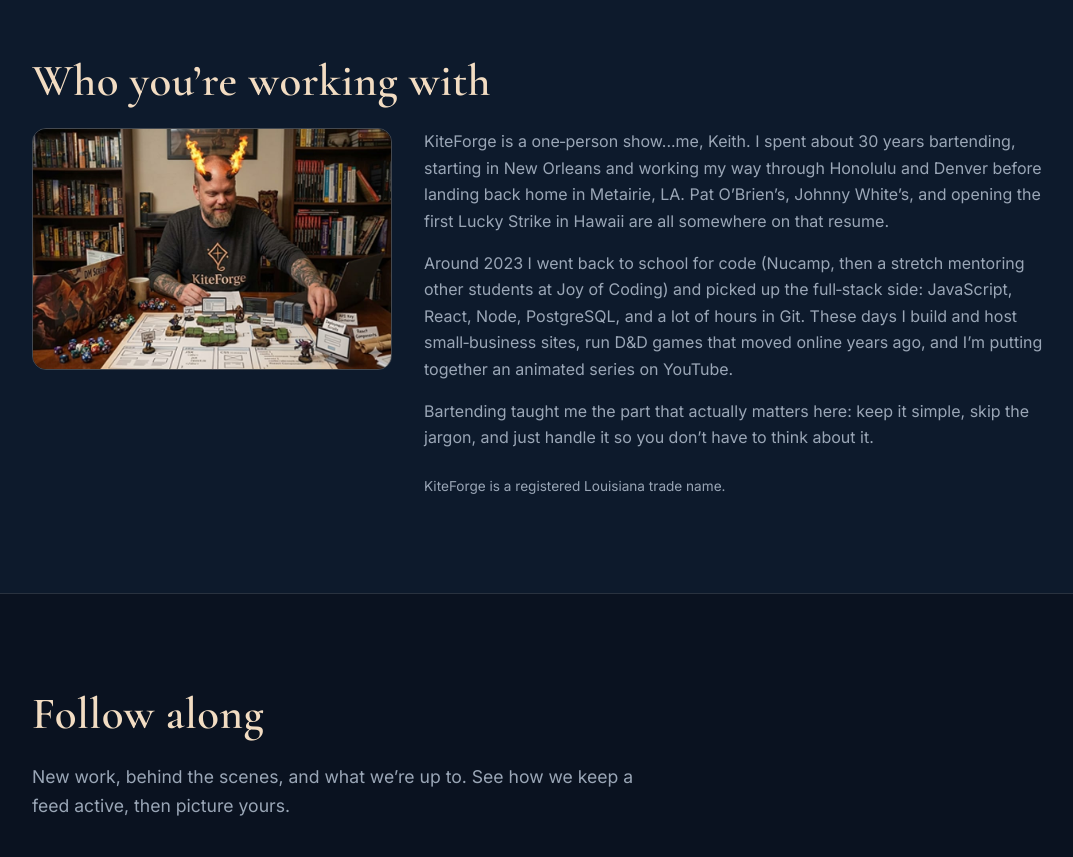
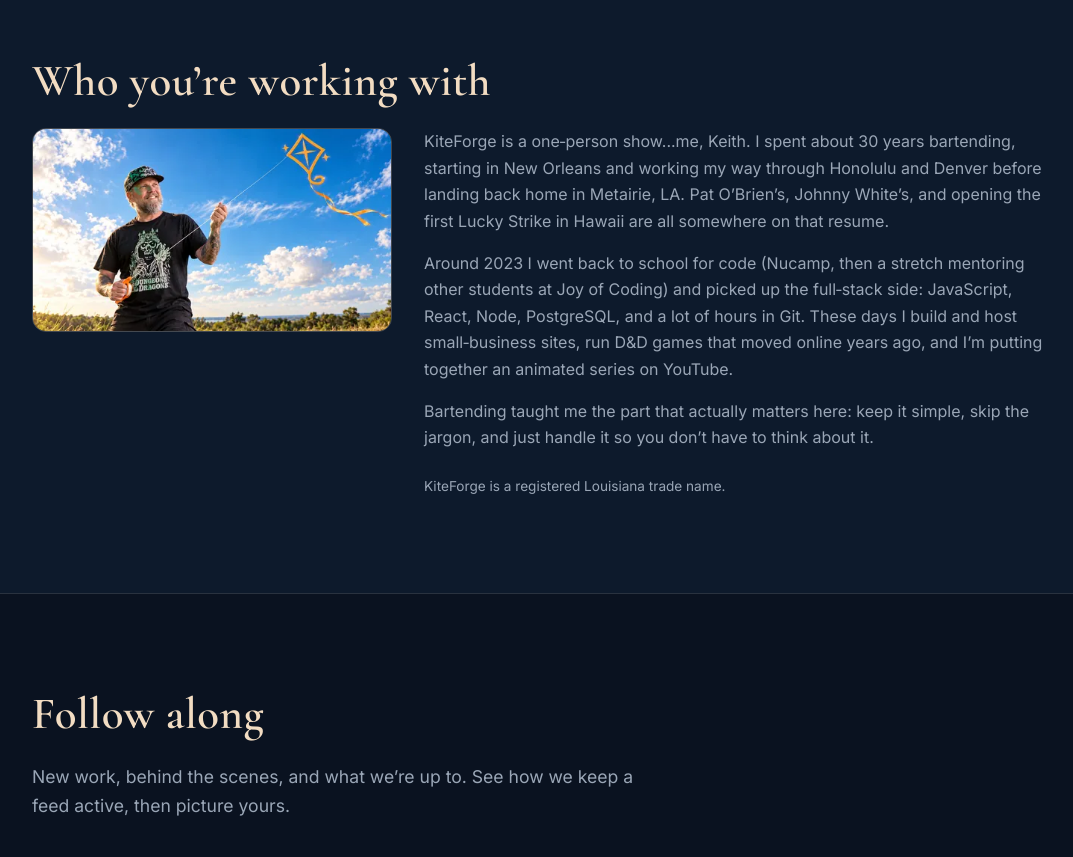
Before and after one commit to hikite1/KiteForge---Web-Designs-Development, a website: page index.html in a window 1280 px wide. Shown: the part 5320-6177 px from the top of the page, without its empty margins (92-1165 px from the left). Drawn offline with nearby package versions, Linux system fonts and the light colour scheme; grey boxes are pictures that could not be loaded.

Commit message:
Changed About Image

```diff
--- a/index.html
+++ b/index.html
@@ -376,7 +376,10 @@
         <h2 class="section-title">Who you&rsquo;re working with</h2>
 
         <div class="about-layout">
-          <img class="about-photo" src="assets/keith-about.jpg" alt="Keith Jackson, founder of KiteForge, running a tabletop game" width="900" height="601" loading="lazy">
+          <picture>
+            <source type="image/webp" srcset="assets/keith-about-480.webp 480w, assets/keith-about-800.webp 800w, assets/keith-about-1200.webp 1200w" sizes="(max-width: 720px) 100vw, 360px">
+            <img class="about-photo" src="assets/keith-about-800.jpg" srcset="assets/keith-about-480.jpg 480w, assets/keith-about-800.jpg 800w, assets/keith-about-1200.jpg 1200w" sizes="(max-width: 720px) 100vw, 360px" alt="Keith Jackson, founder of KiteForge, flying an orange kite under a blue sky" width="1200" height="675" loading="lazy" decoding="async">
+          </picture>
           <div class="about-body">
             <p>
               KiteForge is a one&#8209;person show...me, Keith. I spent about 30 years
```
Also changed, not shown: assets/keith-about-1200.jpg (added), assets/keith-about-1200.webp (added), assets/keith-about-480.jpg (added), assets/keith-about-480.webp (added), assets/keith-about-800.jpg (added), assets/keith-about-800.webp (added), assets/keith-about.jpg (deleted), 1 other file.
